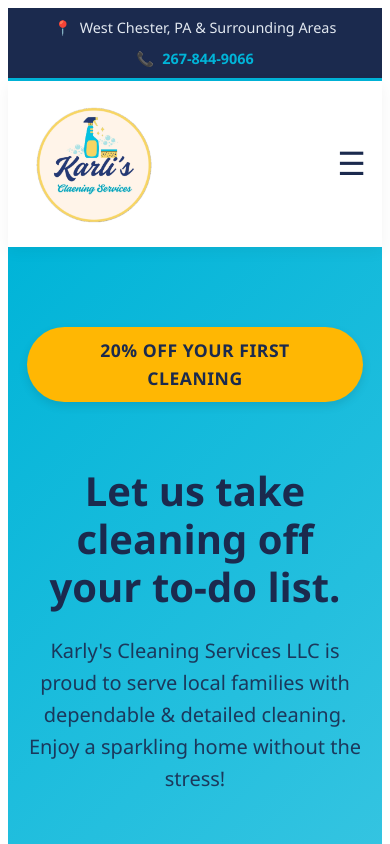
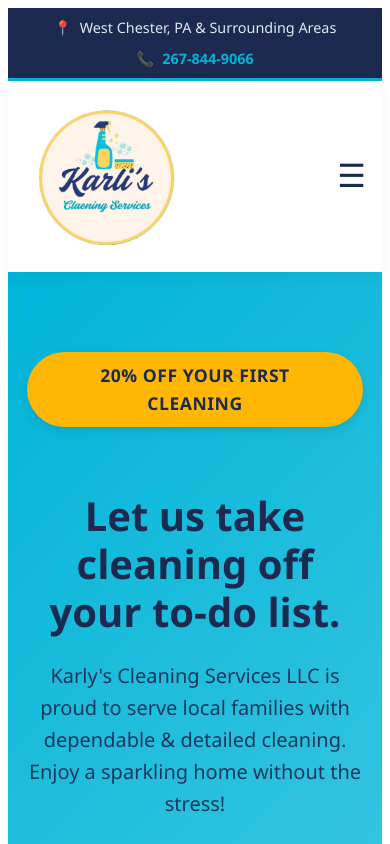
Before and after one commit to IngAldoVillasenor/karlys-cleaning-web, a Next.js app: page / in a window 390 px wide. Shown: the top 844 px of the page. Built offline with nearby package versions, Linux system fonts and the light colour scheme; no server answers.

Commit message:
Adjusting logo size

```diff
--- a/app/page.module.css
+++ b/app/page.module.css
@@ -464,7 +464,7 @@
 
   /* Control total sobre la imagen del logo en móvil */
   .logo {
-    width: 160px; /* Tamaño base muy seguro para pantallas chicas */
+    width: 215px; /* Tamaño base muy seguro para pantallas chicas */
   }
 
   .logo img {
@@ -484,7 +484,7 @@
 }
 
 @media (max-width: 400px) {
-  .logo { width: 140px; }
+  .logo { width: 165px; }
 }
 
 /* --- Botones de Llamado a la Acción (CTA) --- */
--- a/app/page.tsx
+++ b/app/page.tsx
@@ -88,8 +88,8 @@ export default function LandingPage() {
           <Image
             src="/5 Background Removed.png"
             alt="Karly's Cleaning Services Logo"
-            width={320}
-            height={120}
+            width={380}
+            height={140}
             style={{ objectFit: 'contain' }}
             priority
           />
@@ -388,8 +388,8 @@ export default function LandingPage() {
             <Image
               src="/5 Background Removed.png"
               alt="Karly's Cleaning Services"
-              width={260}
-              height={100}
+              width={310}
+              height={120}
               style={{ objectFit: 'contain' }}
             />
           </div>
@@ -486,8 +486,8 @@ export default function LandingPage() {
           <Image
             src="/5 Background Removed.png"
             alt="Karly's Cleaning Services Logo Footer"
-            width={180}
-            height={70}
+            width={215}
+            height={85}
             style={{ objectFit: 'contain' }}
           />
         </div>
```
